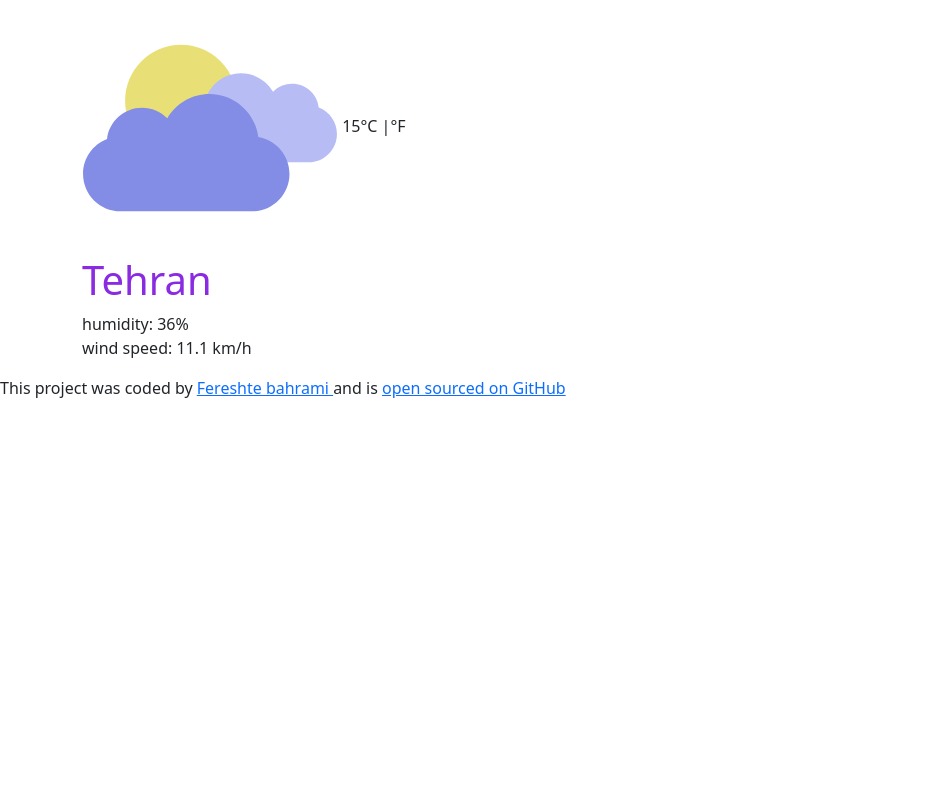
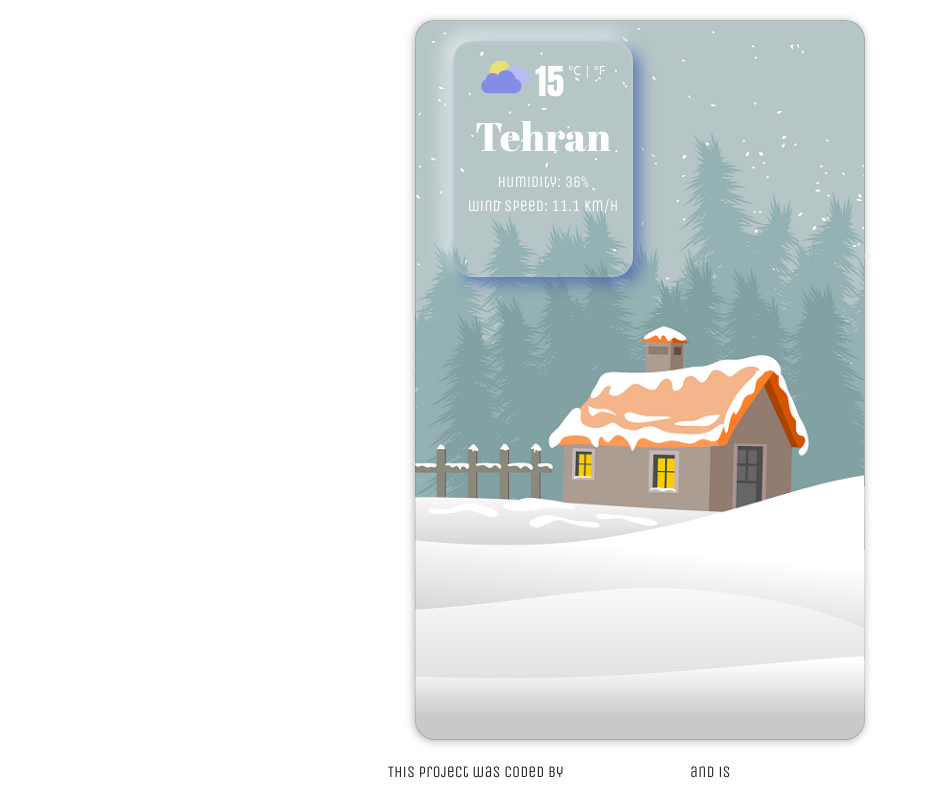
Before and after one commit to FereshteBahrami/weather-app, a plain HTML site: page index.html in a window 1280 px wide. Shown: the whole page, without its empty margins (0-928 px from the left). Drawn offline with nearby package versions, Linux system fonts and the light colour scheme; a web font is replaced by a local one.

Commit message:
Styled the main elements of the app

```diff
--- a/index.html
+++ b/index.html
@@ -4,19 +4,62 @@
     <meta charset="UTF-8" />
     <meta http-equiv="X-UA-Compatible" content="IE=edge" />
     <meta name="viewport" content="width=device-width, initial-scale=1.0" />
-    <link rel="stylesheet" href="src/style.css" />
     <link
       href="https://cdn.jsdelivr.net/npm/bootstrap@5.1.3/dist/css/bootstrap.min.css"
       rel="stylesheet"
       integrity="sha384-1BmE4kWBq78iYhFldvKuhfTAU6auU8tT94WrHftjDbrCEXSU1oBoqyl2QvZ6jIW3"
       crossorigin="anonymous"
     />
+    <link rel="preconnect" href="https://fonts.googleapis.com" />
+    <link rel="preconnect" href="https://fonts.gstatic.com" crossorigin />
+    <link
+      href="https://fonts.googleapis.com/css2?family=Abril+Fatface&family=Fleur+De+Leah&family=PT+Mono&family=Permanent+Marker&family=Unica+One&display=swap"
+      rel="stylesheet"
+    />
 
-    <title>Weather App</title>
+    <link rel="preconnect" href="https://fonts.googleapis.com" />
+    <link rel="preconnect" href="https://fonts.gstatic.com" crossorigin />
+    <link
+      href="https://fonts.googleapis.com/css2?family=Abril+Fatface&family=PT+Mono&family=Permanent+Marker&display=swap"
+      rel="stylesheet"
+    />
+
+    <link rel="preconnect" href="https://fonts.googleapis.com" />
+    <link rel="preconnect" href="https://fonts.gstatic.com" crossorigin />
+    <link
+      href="https://fonts.googleapis.com/css2?family=Abril+Fatface&family=PT+Mono&family=Permanent+Marker&family=Unica+One&display=swap"
+      rel="stylesheet"
+    />
+    <link rel="preconnect" href="https://fonts.googleapis.com" />
+    <link rel="preconnect" href="https://fonts.gstatic.com" crossorigin />
+    <link
+      href="https://fonts.googleapis.com/css2?family=Anton&family=Fredericka+the+Great&family=PT+Mono&family=Permanent+Marker&display=swap"
+      rel="stylesheet"
+    />
+    <link rel="preconnect" href="https://fonts.googleapis.com" />
+    <link rel="preconnect" href="https://fonts.gstatic.com" crossorigin />
+    <link
+      href="https://fonts.googleapis.com/css2?family=Anton&family=Fredericka+the+Great&family=Mitr:wght@200&family=PT+Mono&family=Permanent+Marker&family=Poiret+One&family=Viga&family=Yeseva+One&display=swap"
+      rel="stylesheet"
+    />
+    <script
+      src="https://kit.fontawesome.com/33b6880eb9.js"
+      crossorigin="anonymous"
+    ></script>
+    <title>weather App</title>
+
     <link rel="stylesheet" href="src/style.css" />
   </head>
   <body>
     <div class="container">
+      <div
+        class="card"
+        style="
+          background-image: url('images/background.png');
+          background-position: bottom right;
+          background-size: cover;
+        "
+      >
         <div class="currentInfo">
           <div class="current-row">
             <div class="col-6 current-left">
@@ -27,9 +70,13 @@
                     class="weather-img"
                     alt="weather-img"
                   />
-                <span class="WeatherSummary" id="Weather-summary">
-                  15°C |°F</span
+                  <span class="WeatherSummary" id="Weather-summary"> 15</span>
+                  <sup class="celsiusFahrenheit">
+                    <a href="#" class="Celsius-link" id="Celsius-link">°C |</a>
+                    <a href="#" class="Fahrenheit-link" id="Fahrenheit-link"
+                      >°F</a
                     >
+                  </sup>
                   <h1 class="current-city" id="currentCity">Tehran</h1>
                   <p class="current-city">
                     humidity: <span class="current-city"> 36% </span>
@@ -38,6 +85,7 @@
                     wind speed: 11.1 km/h
                     <br />
                   </p>
+                </div>
               </div>
             </div>
           </div>
--- a/src/style.css
+++ b/src/style.css
@@ -1,3 +1,83 @@
+body {
+  background-color: #fff;
+}
 h1 {
-  color: blueviolet;
+  text-transform: capitalize;
 }
+h1,
+h3 {
+  font-family: "Abril Fatface", cursive;
+  text-align: center;
+}
+
+h4,
+p {
+  text-align: center;
+  font-family: "Unica One", cursive;
+}
+
+h5 {
+  font-family: "Viga", sans-serif;
+  color: white;
+  font-size: 17px;
+}
+a {
+  text-decoration: none;
+  color: white;
+}
+
+.card {
+  border-radius: 20px;
+  box-shadow: -1px 1px 9px rgba(0, 0, 0, 0.3);
+  display: block;
+  height: 720px;
+  margin: 20px auto;
+  max-width: 450px;
+  padding: 0;
+  width: 100%;
+}
+.weather-img {
+  display: inline block;
+  width: 50px;
+}
+.wrap {
+  position: relative;
+  border: none;
+  border-radius: 20px;
+  width: 80%;
+  height: 236px;
+  margin: 0 auto;
+  top: 20px;
+  left: 15px;
+  text-align: center;
+  opacity: 1;
+
+  box-shadow: 7px 7px 15px rgba(55, 84, 170, 0.7),
+    -7px -7px 20px rgba(255, 255, 255, 0.7),
+    inset 0px 0px 4px rgba(255, 255, 255, 0.2),
+    inset 7px 7px 15px rgba(55, 84, 170, 0),
+    inset -7px -7px 20px rgba(255, 255, 255, 0),
+    0px 0px 4px rgba(255, 255, 255, 0) !important;
+}
+.currentWeatherSummary {
+  position: relative;
+  margin: 0 auto;
+  text-align: center;
+  bottom: 0;
+}
+.WeatherSummary {
+  position: relative;
+  font-family: "Anton", sans-serif;
+  top: 15px;
+  font-weight: 300;
+  font-size: 35px;
+  color: white;
+}
+.current-city {
+  color: white;
+  margin: 0 auto;
+  text-align: center;
+  padding-left: 0;
+  padding-top: 10px;
+  width: 100%;
+}
```
Lines whose indentation alone changed are shown as unchanged.
